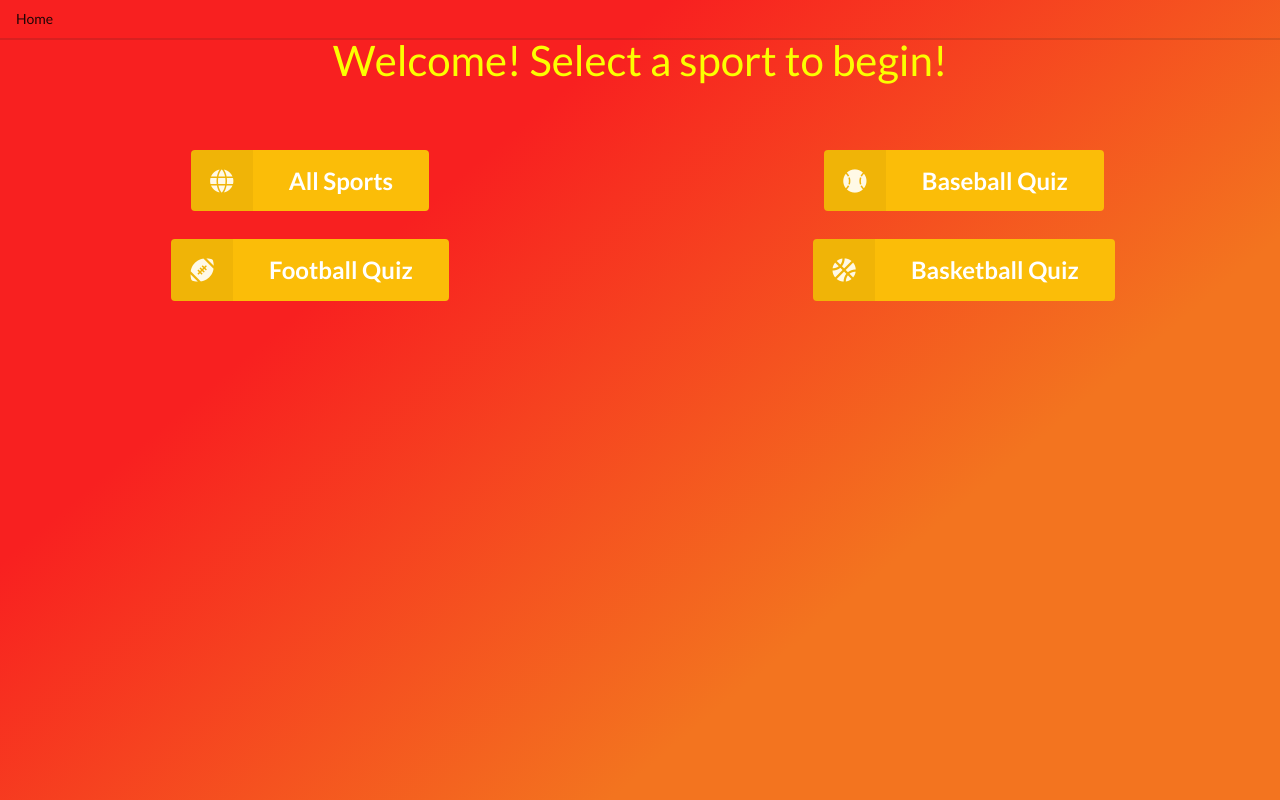
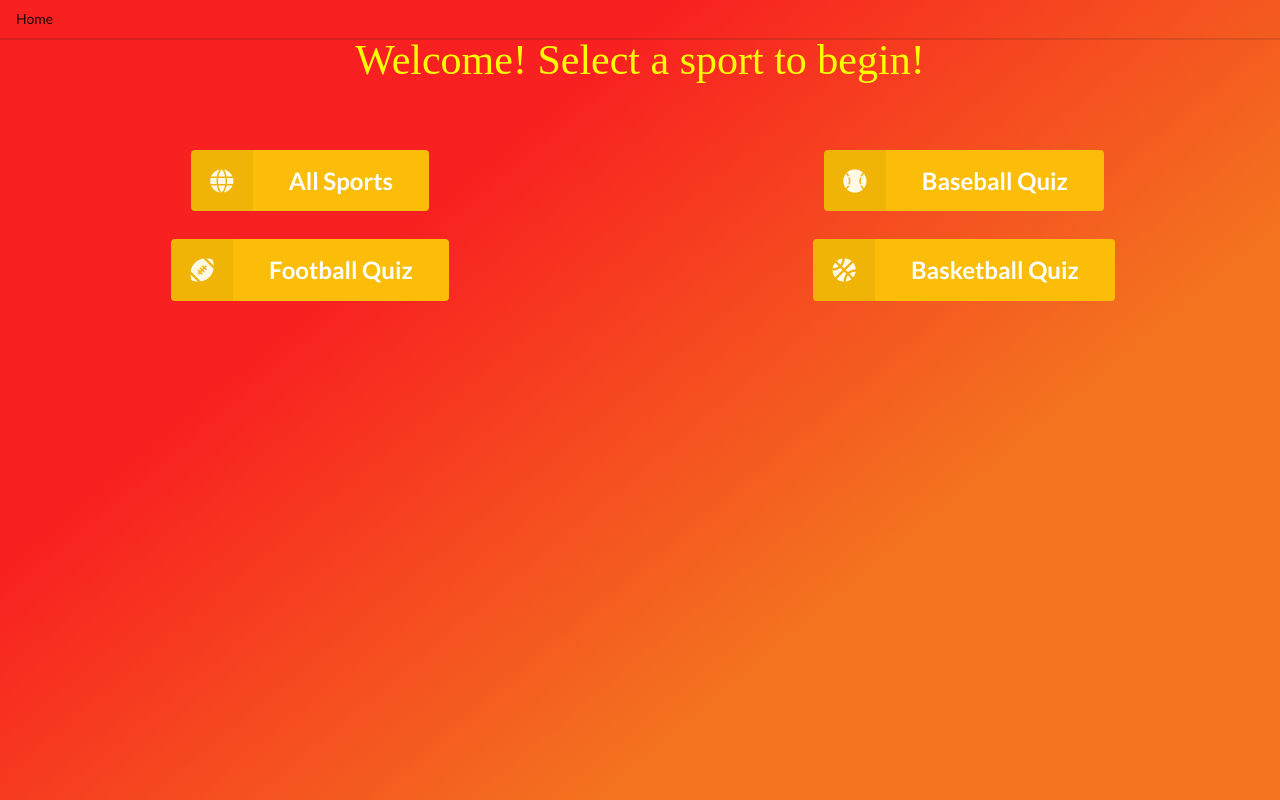
Before and after one commit to mhern1415/sports-trivia, a React (Create React App) app: page / in a window 1280 px wide. Built offline with nearby package versions, Linux system fonts and the light colour scheme.

Commit message:
changed font

```diff
--- a/src/styles.css
+++ b/src/styles.css
@@ -3,10 +3,13 @@
   text-align: center;
   color: #f1f2f6;
 }
+@import url('https://fonts.googleapis.com/css?family=Josefin+Sans');
 
 h3 {
   color: rgb(251, 255, 0);
   font-size: 3rem;
+  font-family: 'Josefin Sans', cursive;
+
 }
 
 .home {
```
